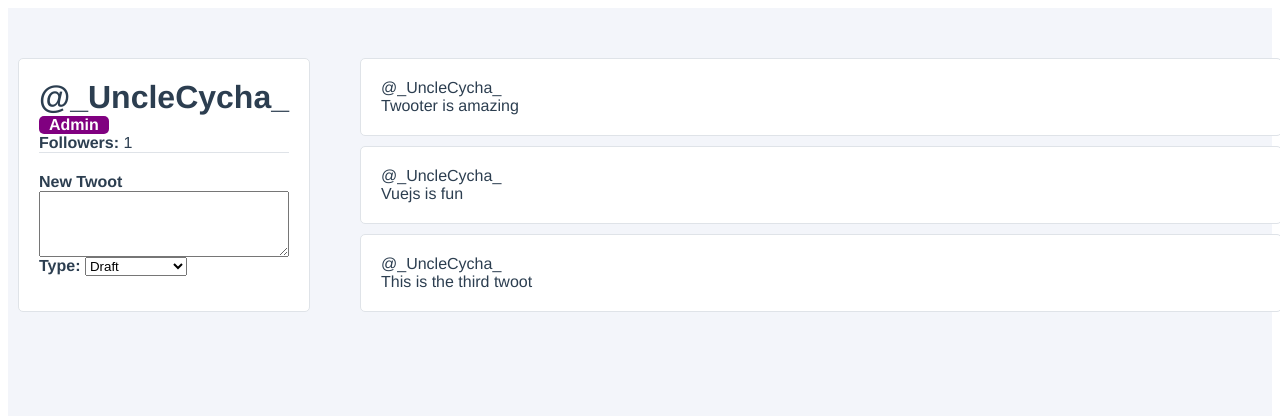
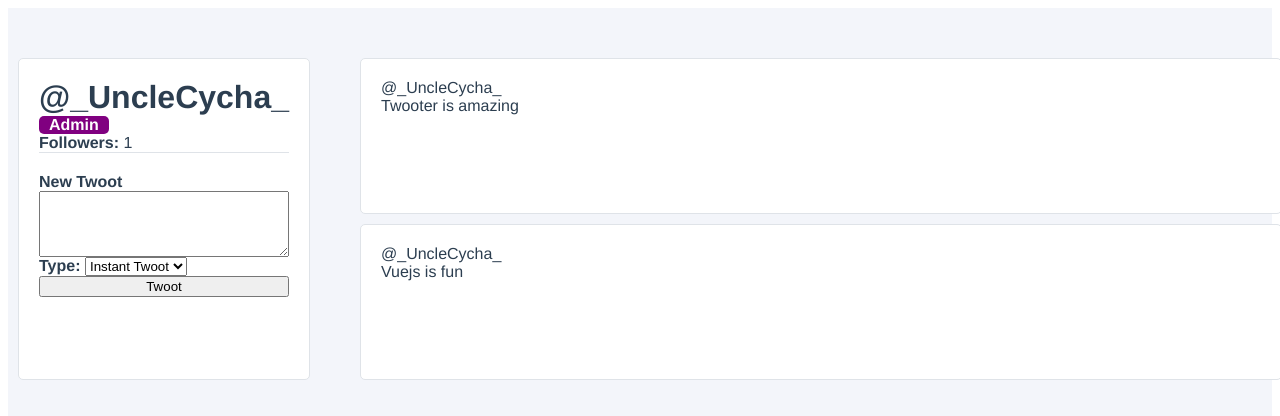
Before and after one commit to sicelo17/twotterapp, a Vue app: page / in a window 1280 px wide. Shown: the top 416 px of the page. Built offline with nearby package versions, Linux system fonts and the light colour scheme.

Commit message:
added form data acceptance

```diff
--- a/src/components/TwootItem.vue
+++ b/src/components/TwootItem.vue
@@ -33,7 +33,7 @@ export default {
 }
 </script>
 
-<style>
+<style scoped>
 .twoot-item {
     padding: 20px;
     background: white;
--- a/src/components/UserProfile.vue
+++ b/src/components/UserProfile.vue
@@ -10,18 +10,22 @@
       <div class="user-profile_followerCount">
         <strong>Followers: </strong>{{ followers }}
       </div>
-      <form class="user-profile_create-twoot">
+      <form class="user-profile_create-twoot" @submit.prevent="createNewTwoot">
           <label for="newTwoot"><strong>New Twoot</strong></label>
-          <textarea id="newTwoot" rows="4"></textarea>
+          <textarea id="newTwoot" rows="4" v-model="newTwootContent "></textarea>
 
           <div class="user-profile_create-twoot-type">
               <label for="newTwootType"><strong>Type: </strong></label>
-              <select id="newTwootType">
+              <select id="newTwootType" v-model="selectedTwootType">
                   <option :value="option.value" v-for="(option, index) in twootTypes" :key="index">
                       {{option.name}}
                   </option>
               </select>
           </div>
+
+          <button>
+              Twoot
+          </button>
       </form>
     </div>
     <div class="user-profile_twoots-wrapper">
@@ -45,7 +49,8 @@ export default {
   },
   data() {
     return {
-
+        newTwootContent: '',
+        selectedTwootType: 'instant',
         twootTypes : [
             {value: 'draft', name: 'Draft'},
             {value: 'instant', name: 'Instant Twoot'}
@@ -61,7 +66,7 @@ export default {
             twoots: [
                 {id: 1, content: "Twooter is amazing "},
                 {id: 2, content: "Vuejs is fun"},
-                {id: 3, content: "This is the third twoot"}
+
             ]
         },
     };
@@ -77,6 +82,16 @@ export default {
     },
     toggleFavorite(id){
         console.log(`Favorited twoot #${id}`);
+    },
+    createNewTwoot() {
+        if(this.newTwootContent && this.selectedTwootType !== 'draft'){
+            this.user.twoots.unshift({
+                id: this.user.twoots.length + 1,
+                content: this.newTwootContent
+            });
+
+            this.newTwootContent = '';
+        }
     }
   },
   mounted() {
@@ -101,6 +116,7 @@ export default {
     background-color: white;
     border-radius: 5px;
     border: 1px solid #DFE3E8;
+    height: 35vh;
 }
 
 .user-profile_admin-badge {
```
